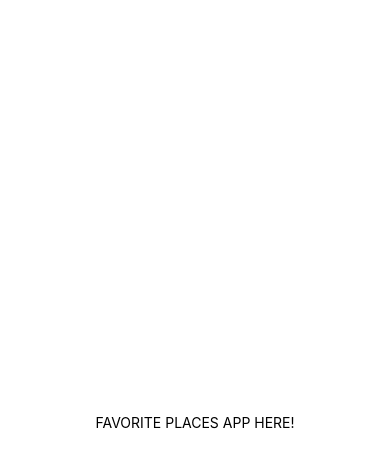
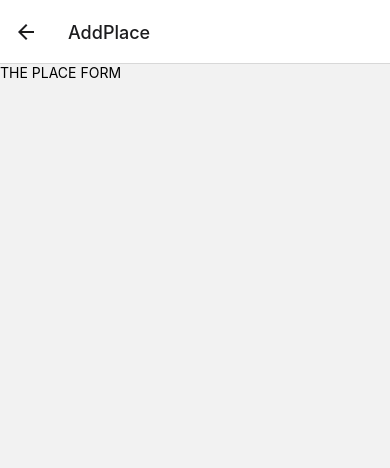
Before and after one commit to wlowrimore/expo-favorite-places-mobile-app, a React Native app: screen /AddPlace in a window 390 px wide. Shown: the top 468 px of the page. Built offline with nearby package versions, Linux system fonts and the light colour scheme.

Commit message:
add react/native navigation and navigation-stack, and sets up App.js navigation.

```diff
--- a/App.js
+++ b/App.js
@@ -1,20 +1,22 @@
 import { StatusBar } from "expo-status-bar";
-import { StyleSheet, Text, View } from "react-native";
+import { NavigationContainer } from "@react-navigation/native";
+import { createNativeStackNavigator } from "@react-navigation/native-stack";
+
+import AllPlaces from "./screens/AllPlaces";
+import AddPlace from "./screens/AddPlace";
+
+const Stack = createNativeStackNavigator();
 
 export default function App() {
   return (
-    <View style={styles.container}>
-      <Text>FAVORITE PLACES APP HERE!</Text>
-      <StatusBar style="auto" />
-    </View>
+    <>
+      <StatusBar style="dark" />
+      <NavigationContainer>
+        <Stack.Navigator>
+          <Stack.Screen name="AllPlaces" component={AllPlaces} />
+          <Stack.Screen name="AddPlace" component={AddPlace} />
+        </Stack.Navigator>
+      </NavigationContainer>
+    </>
   );
 }
-
-const styles = StyleSheet.create({
-  container: {
-    flex: 1,
-    backgroundColor: "#fff",
-    alignItems: "center",
-    justifyContent: "center",
-  },
-});
--- a/components/PlaceItem.js
+++ b/components/PlaceItem.js
@@ -1,4 +1,4 @@
-import { View, Image, Text, Pressable } from "react-native";
+import { View, Image, Text, Pressable, StyleSheet } from "react-native";
 
 function PlaceItem({ place, onSelect }) {
   return (
--- /dev/null
+++ b/components/Places/PlaceForm.js
@@ -0,0 +1,11 @@
+import { View, Text } from "react-native";
+
+function PlaceForm() {
+  return (
+    <View>
+      <Text>THE PLACE FORM</Text>
+    </View>
+  );
+}
+
+export default PlaceForm;
--- a/components/Places/PlacesList.js
+++ b/components/Places/PlacesList.js
@@ -1,4 +1,4 @@
-import { FlatList, View, Text } from "react-native";
+import { FlatList, View, Text, StyleSheet } from "react-native";
 import PlaceItem from "../PlaceItem";
 
 function PlacesList({ places }) {
--- a/package.json
+++ b/package.json
@@ -9,6 +9,8 @@
     "web": "expo start --web"
   },
   "dependencies": {
+    "@react-navigation/native": "^6.1.1",
+    "@react-navigation/native-stack": "^6.9.7",
     "expo": "~47.0.9",
     "expo-status-bar": "~1.4.2",
     "react": "18.1.0",
--- a/screens/AddPlace.js
+++ b/screens/AddPlace.js
@@ -0,0 +1,7 @@
+import PlaceForm from "../components/Places/PlaceForm";
+
+function AddPlace() {
+  return <PlaceForm />;
+}
+
+export default AddPlace;
```
Also changed, not shown: 1 other file (tests, documents, lock files or other folders).
